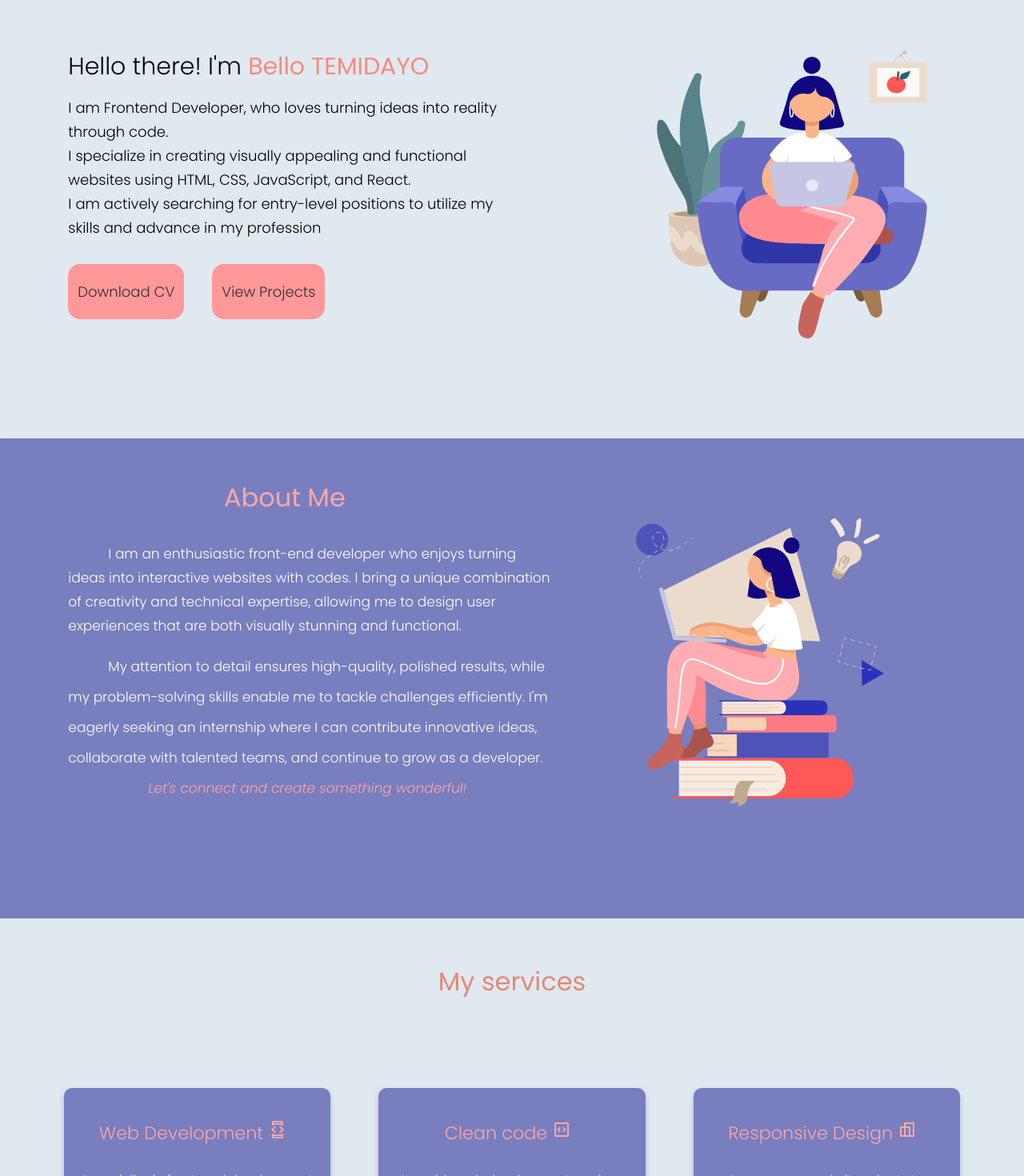
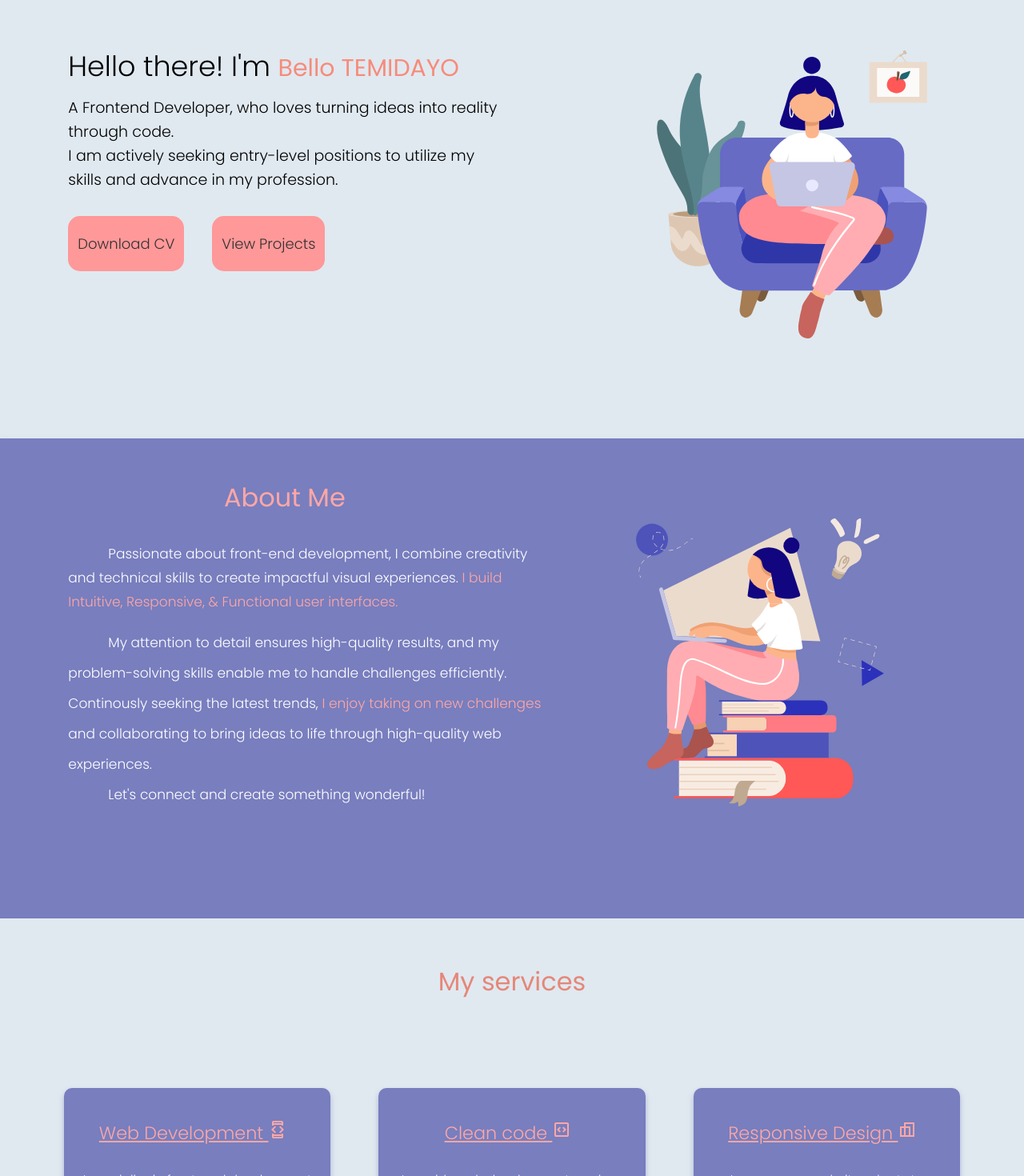
Before and after one commit to temidayobelloh/my_Portfolio, a React (Create React App) app: page / in a window 1280 px wide. Shown: the part 100-1570 px from the top of the page at 80% size. Built offline with nearby package versions, Linux system fonts and the light colour scheme.

Commit message:
worked on the services component

```diff
--- a/src/Components/About/about.css
+++ b/src/Components/About/about.css
@@ -14,6 +14,9 @@ box-shadow: 0 4px 6px rgba(120, 126, 190, 0.5);
     margin-left: 270px;
     margin-top: 40px;
     font-weight: bolder;
+}
+span{
+    color: #ffa7a6;
 }
 .about-me-logo{
     width: 350px;
--- a/src/Components/About/about.jsx
+++ b/src/Components/About/about.jsx
@@ -7,7 +7,7 @@ const About = () => {
     <div className='about-me-wrapper'>
     <div>
     <h1 className='about-me-text'>About Me</h1>
-    <p className='about-me-intro'>I am an enthusiastic front-end developer who enjoys turning ideas into interactive websites with codes. I bring a unique combination of creativity and technical expertise, allowing me to design user experiences that are both visually stunning and functional. </p> <p className='indented'>My attention to detail ensures high-quality, polished results, while my problem-solving skills enable me to tackle challenges efficiently. I'm eagerly seeking an internship where I can contribute innovative ideas, collaborate with talented teams, and continue to grow as a developer. </p> <p className='indented'><span className='indented-color'>Let's connect and create something wonderful!</span></p>
+    <p className='about-me-intro'>Passionate about front-end development, I combine creativity and technical skills to create impactful visual experiences. <span> I build Intuitive, Responsive, & Functional user interfaces.</span> </p> <p className='indented'>My attention to detail ensures high-quality results, and my problem-solving skills enable me to handle challenges efficiently. Continously seeking the latest trends,<span> I enjoy taking on new challenges</span> and collaborating to bring ideas to life through high-quality web experiences. </p> <p className='indented'>Let's connect and create something wonderful!</p>
     </div>
     <img  className='about-me-logo' src ={aboutLogo} alt='about-logo'/>
     </div>
--- a/src/Components/Home/home.css
+++ b/src/Components/Home/home.css
@@ -27,10 +27,10 @@
     height: 32px;
     line-height: 30px;
     margin-bottom: 20px;
-    font-size: 30px;
+    font-size: 35px;
 }
 .homePage-text-two{
-    font-size: 18px;
+    font-size: 19px;
     margin-top: 15px;
     margin-bottom: 30px;
     line-height: 30px;
--- a/src/Components/Home/home.jsx
+++ b/src/Components/Home/home.jsx
@@ -8,7 +8,7 @@ const Home = () => {
     <div className='homePage-wrapper'>
     <div className='homePage-text'>
     <p className='homePage-text-one'>Hello there! I'm <span className='text-name'>Bello TEMIDAYO </span></p>
-    <p className='homePage-text-two'>I am Frontend Developer, who loves turning ideas into reality through code.<br></br>I specialize in creating visually appealing and functional websites using HTML, CSS, JavaScript, and React.  <br></br> I am actively searching for entry-level positions to utilize my skills and advance in my profession</p>
+    <p className='homePage-text-two'> A Frontend Developer, who loves turning ideas into reality through code.<br></br> I am actively seeking entry-level positions to utilize my skills and advance in my profession.</p>
     <div className='button-wrapper'>
     <DownloadcvButton/>
     <button className='homePage-button'>View Projects</button>
--- a/src/Components/Services/services.css
+++ b/src/Components/Services/services.css
@@ -18,6 +18,8 @@
 .services-header{
     color:  #ffa7a6;
     margin-top: 20px;
+    text-decoration: underline;
+    text-shadow: #ffa7a6;
 }
 .services-text{
     text-align: center;
@@ -31,6 +33,7 @@
 img{
     margin-right:10px;
     padding: 0;
+    text-align: center;
 }
 .services-details{
     font-size: 15.5px;
```
